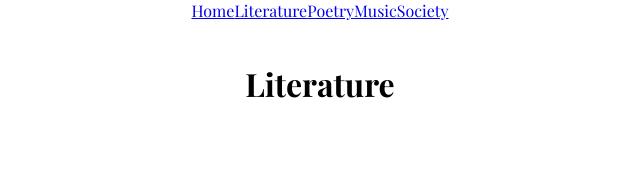
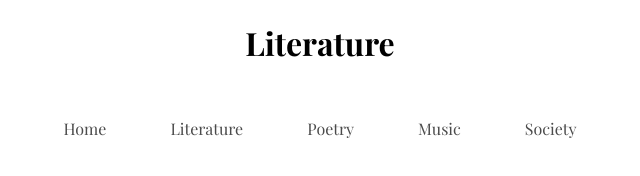
Before and after one commit to marcbadyna/blog, a plain HTML site: page links/literature.html in a window 1280 px wide. Shown: the whole page, without its empty margins (320-960 px from the left). Drawn offline with nearby package versions, Linux system fonts and the light colour scheme; a web font is replaced by a local one.

Commit message:
Fixed navigation link pages to format the home page nav bar. Made the div's an ul/li.

```diff
--- a/links/literature.html
+++ b/links/literature.html
@@ -1,39 +1,40 @@
 <!DOCTYPE html>
 <html lang="en">
-
   <head>
-    <meta charset="UTF-8">
-    <meta name="viewport" content="width=device-width, initial-scale=1.0">
-    <link href="../styles.css" rel="stylesheet">
-    <link rel="preconnect" href="https://fonts.googleapis.com">
-    <link rel="preconnect" href="https://fonts.gstatic.com" crossorigin>
+    <meta charset="UTF-8" />
+    <meta name="viewport" content="width=device-width, initial-scale=1.0" />
+    <link href="../styles.css" rel="stylesheet" />
+    <link rel="preconnect" href="https://fonts.googleapis.com" />
+    <link rel="preconnect" href="https://fonts.gstatic.com" crossorigin />
     <link
       href="https://fonts.googleapis.com/css2?family=Playfair+Display:ital,wght@0,400..900;1,400..900&family=Roboto:ital,wght@0,100;0,300;0,400;0,500;0,700;0,900;1,100;1,300;1,400;1,500;1,700;1,900&display=swap"
-        rel="stylesheet">
+      rel="stylesheet"
+    />
     <title>Literature</title>
   </head>
 
   <body>
     <header>
+      <h1>Literature</h1>
       <nav>
-            <div>
+        <ul>
+          <li>
             <a href="../index.html">Home</a>
-            </div>
-            <div>
+          </li>
+          <li>
             <a href="literature.html">Literature</a>
-            </div>
-            <div>
+          </li>
+          <li>
             <a href="poetry.html">Poetry</a>
-            </div>
-            <div>
+          </li>
+          <li>
             <a href="music.html">Music</a>
-            </div>
-            <div>
+          </li>
+          <li>
             <a href="society.html">Society</a>
-            </div>
+          </li>
+        </ul>
       </nav>
-        <h1>Literature</h1>
     </header>
   </body>
-
 </html>
```
Also changed, not shown: links/music.html (+20 -19 lines), links/poetry.html (+20 -19 lines), links/society.html (+20 -19 lines). Lines whose indentation alone changed are shown as unchanged.
